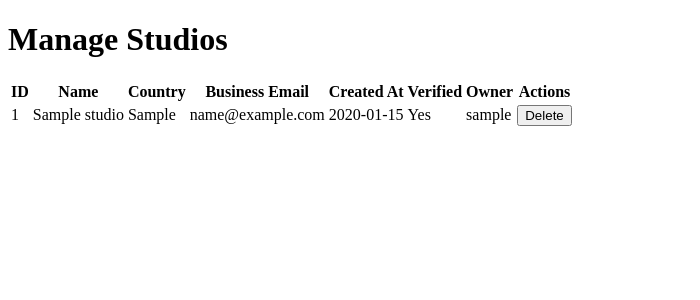
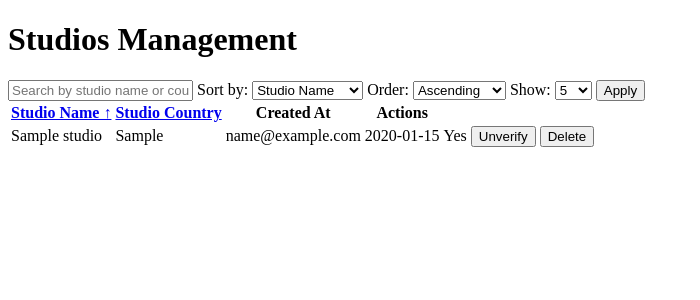
Before and after one commit to dan24-T/Movie-Recommendation-and-Rating-System, a Flask app: page /admin/studios/ in a window 1280 px wide. Shown: the part 107-407 px from the top of the page, without its empty margins (0-700 px from the left). Run offline with Flask 3, Linux system fonts and the light colour scheme; the visitor is signed in with stand-in values (Sample User, id 1); tables that the repository leaves empty hold one stand-in row (values such as "Sample post").

Commit message:
new changes

```diff
--- a/admin.py
+++ b/admin.py
@@ -167,22 +167,68 @@ def admin_studios():
         flash('Unauthorized access.', 'error')
         return redirect(url_for('auth.login'))
 
+    # Get query parameters for pagination, sorting, and search
+    search_query = request.args.get('search', '')
+    sort_by = request.args.get('sort_by', 'studio_name')  # Default sort by studio_name
+    sort_order = request.args.get('sort_order', 'asc')  # Default sort order is ascending
+    per_page = int(request.args.get('per_page', 5))
+    page = int(request.args.get('page', 1))
+    offset = (page - 1) * per_page
+
     conn = get_db_connection()
     cur = conn.cursor()
-    cur.execute('''
+
+    # Apply search filter if needed
+    if search_query:
+        query = f"""
+        SELECT COUNT(*) FROM studios WHERE studio_name LIKE ? OR studio_country LIKE ?
+        """
+        cur.execute(query, (f"%{search_query}%", f"%{search_query}%"))
+        total_studios = cur.fetchone()[0]
+
+        query = f"""
         SELECT s.id, s.studio_name, s.studio_country, s.business_email, s.created_at, s.verified, u.username
         FROM studios s
         JOIN users u ON s.user_id = u.id
-    ''')
+        WHERE s.studio_name LIKE ? OR s.studio_country LIKE ?
+        ORDER BY {sort_by} {sort_order}
+        LIMIT ? OFFSET ?
+        """
+        cur.execute(query, (f"%{search_query}%", f"%{search_query}%", per_page, offset))
+    else:
+        query = "SELECT COUNT(*) FROM studios"
+        cur.execute(query)
+        total_studios = cur.fetchone()[0]
+
+        query = f"""
+        SELECT s.id, s.studio_name, s.studio_country, s.business_email, s.created_at, s.verified, u.username
+        FROM studios s
+        JOIN users u ON s.user_id = u.id
+        ORDER BY {sort_by} {sort_order}
+        LIMIT ? OFFSET ?
+        """
+        cur.execute(query, (per_page, offset))
+
     studios = cur.fetchall()
     conn.close()
 
-    return render_template('admins/studios.html', studios=studios)
+    # Calculate total pages
+    total_pages = math.ceil(total_studios / per_page)
+
+    return render_template('admins/studios.html',
+                           studios=studios,
+                           search_query=search_query,
+                           sort_by=sort_by,
+                           sort_order=sort_order,
+                           per_page=per_page,
+                           page=page,
+                           total_pages=total_pages)
+
 
 @admin.route('/admin/verify_studio/<int:studio_id>/', methods=['POST'])
 def verify_studio(studio_id):
     """
-    Route to verify a studio.
+    Route to toggle the verification status of a studio.
     """
     if 'username' not in session or not session.get('is_admin'):
         flash('Unauthorized access.', 'error')
@@ -190,13 +236,22 @@ def verify_studio(studio_id):
 
     conn = get_db_connection()
     cur = conn.cursor()
-    cur.execute("UPDATE studios SET verified = 1 WHERE id = ?", (studio_id,))
-    conn.commit()
+
+    # Get the current verification status
+    cur.execute("SELECT verified FROM studios WHERE id = ?", (studio_id,))
+    studio = cur.fetchone()
+
+    if studio:
+        # Toggle verification status
+        new_status = 0 if studio['verified'] else 1
+        cur.execute("UPDATE studios SET verified = ? WHERE id = ?", (new_status, studio_id))
+        conn.commit()
+        flash(f"Studio {'verified' if new_status else 'unverified'} successfully.", 'success')
+    else:
+        flash('Studio not found.', 'error')
+
     conn.close()
-
-    flash('Studio verified successfully.', 'success')
     return redirect(url_for('admin.admin_studios'))
-
 
 @admin.route('/admin/delete_studio/<int:studio_id>/', methods=['POST'])
 def delete_studio(studio_id):
--- a/main.py
+++ b/main.py
@@ -1,6 +1,8 @@
 from flask import Flask, redirect, url_for, session, flash, render_template
 import os
 import sqlite3
+import json
+import pandas as pd
 
 # Import Blueprints
 from auth import auth
@@ -32,19 +34,87 @@ def index():
 @app.route('/home/')
 def home():
     """
-    Home route for users. Displays user details if logged in.
+    Home route for users. Displays user details and sections for different movie categories.
     """
     if 'username' not in session:
         flash('Unauthorized access.', 'error')
         return redirect(url_for('auth.login'))
 
+    # Connect to the database
     conn = sqlite3.connect('database.db')
+
+    # Fetch user details
     cur = conn.cursor()
     cur.execute("SELECT username, first_name, last_name FROM users WHERE username = ?", (session['username'],))
     user = cur.fetchone()
+
+    # Load movies into a DataFrame
+    movies_df = pd.read_sql_query("SELECT * FROM movies", conn)
+
+    # Filter top rated, action, animation, and comedy movies
+    top_rated = movies_df.sort_values(by='vote_average', ascending=False).head(5)
+    action_movies = movies_df[movies_df['genres'].str.contains('Action')].head(5)
+    animation_movies = movies_df[movies_df['genres'].str.contains('Animation')].head(5)
+    comedy_movies = movies_df[movies_df['genres'].str.contains('Comedy')].head(5)
+
     conn.close()
 
-    return render_template('home.html', user={'username': user[0], 'first_name': user[1], 'last_name': user[2]})
+    return render_template(
+        'home.html',
+        user={'username': user[0], 'first_name': user[1], 'last_name': user[2]},
+        top_rated=top_rated,
+        action_movies=action_movies,
+        animation_movies=animation_movies,
+        comedy_movies=comedy_movies
+    )
+
+@app.route('/movie/<int:movie_id>/')
+def movie_details(movie_id):
+    """
+    Route to display the details of a specific movie.
+    """
+    conn = sqlite3.connect('database.db')
+
+    # Fetch movie details by ID
+    cur = conn.cursor()
+    cur.execute("SELECT * FROM movies WHERE id = ?", (movie_id,))
+    movie = cur.fetchone()
+
+    if not movie:
+        flash('Movie not found.', 'error')
+        return redirect(url_for('home'))
+
+    # Convert the fetched data to a dictionary
+    movie_details = {
+        'id': movie[0],
+        'title': movie[1],
+        'overview': movie[2],
+        'vote_average': movie[3],
+        'genres': movie[4],  # Ensure this is a string
+        'release_date': movie[5],
+        'backdrop_path': movie[16],  # Assuming you have a backdrop_path column
+    }
+
+    # Debugging output to check the movie details
+    print("Movie Details:")
+    print(movie_details)
+
+    # Check if genres is already a list; if not, try to evaluate it
+    if isinstance(movie_details['genres'], str):
+        try:
+            movie_details['genres'] = eval(movie_details['genres'])
+        except (SyntaxError, NameError):
+            flash('Error parsing genres.', 'error')
+            movie_details['genres'] = []
+    elif not isinstance(movie_details['genres'], list):
+        # If it's not a string or list, log the error
+        flash('Unexpected genres format.', 'error')
+        movie_details['genres'] = []
+
+    conn.close()
+
+    return render_template('movie_details.html', movie=movie_details)
+
 
 if __name__ == '__main__':
     app.run(host='0.0.0.0', port=5002, debug=True)
--- a/templates/admins/studios.html
+++ b/templates/admins/studios.html
@@ -5,44 +5,100 @@
 {% endblock %}
 
 {% block content %}
-<div class="container">
-    <h1>Manage Studios</h1>
-    <table class="table">
+<h1>Studios Management</h1>
+
+<!-- Search and Filter Form -->
+<form method="GET" action="{{ url_for('admin.admin_studios') }}">
+    <input type="text" name="search" value="{{ search_query }}" placeholder="Search by studio name or country...">
+
+    <!-- Sorting Options -->
+    <label for="sort_by">Sort by:</label>
+    <select name="sort_by" id="sort_by" onchange="this.form.submit()">
+        <option value="studio_name" {% if sort_by == 'studio_name' %}selected{% endif %}>Studio Name</option>
+        <option value="studio_country" {% if sort_by == 'studio_country' %}selected{% endif %}>Studio Country</option>
+        <option value="created_at" {% if sort_by == 'created_at' %}selected{% endif %}>Created At</option>
+    </select>
+
+    <label for="sort_order">Order:</label>
+    <select name="sort_order" id="sort_order" onchange="this.form.submit()">
+        <option value="asc" {% if sort_order == 'asc' %}selected{% endif %}>Ascending</option>
+        <option value="desc" {% if sort_order == 'desc' %}selected{% endif %}>Descending</option>
+    </select>
+
+    <!-- Per Page Option -->
+    <label for="per_page">Show:</label>
+    <select name="per_page" id="per_page" onchange="this.form.submit()">
+        <option value="5" {% if per_page == 5 %}selected{% endif %}>5</option>
+        <option value="10" {% if per_page == 10 %}selected{% endif %}>10</option>
+        <option value="15" {% if per_page == 15 %}selected{% endif %}>15</option>
+        <option value="20" {% if per_page == 20 %}selected{% endif %}>20</option>
+    </select>
+
+    <button type="submit">Apply</button>
+</form>
+
+<!-- Studios Table -->
+<table>
     <thead>
         <tr>
-                <th>ID</th>
-                <th>Name</th>
-                <th>Country</th>
-                <th>Business Email</th>
+            <th>
+                <a href="{{ url_for('admin.admin_studios', sort_by='studio_name', sort_order='asc' if sort_order == 'desc' else 'desc', search=search_query, per_page=per_page, page=page) }}">
+                    Studio Name
+                    {% if sort_by == 'studio_name' %}
+                        {% if sort_order == 'asc' %}↑{% else %}↓{% endif %}
+                    {% endif %}
+                </a>
+            </th>
+            <th>
+                <a href="{{ url_for('admin.admin_studios', sort_by='studio_country', sort_order='asc' if sort_order == 'desc' else 'desc', search=search_query, per_page=per_page, page=page) }}">
+                    Studio Country
+                    {% if sort_by == 'studio_country' %}
+                        {% if sort_order == 'asc' %}↑{% else %}↓{% endif %}
+                    {% endif %}
+                </a>
+            </th>
             <th>Created At</th>
-                <th>Verified</th>
-                <th>Owner</th>
             <th>Actions</th>
         </tr>
     </thead>
     <tbody>
         {% for studio in studios %}
         <tr>
-                <td>{{ studio[0] }}</td>
-                <td>{{ studio[1] }}</td>
-                <td>{{ studio[2] }}</td>
-                <td>{{ studio[3] }}</td>
-                <td>{{ studio[4] }}</td>
-                <td>{{ 'Yes' if studio[5] else 'No' }}</td>
-                <td>{{ studio[6] }}</td>
+            <td>{{ studio['studio_name'] }}</td>
+            <td>{{ studio['studio_country'] }}</td>
+            <td>{{ studio['business_email'] }}</td>
+            <td>{{ studio['created_at'] }}</td>
+            <td>{{ 'Yes' if studio['verified'] else 'No' }}</td>
             <td>
-                    {% if not studio[5] %}
-                    <form method="POST" action="{{ url_for('admin.verify_studio', studio_id=studio[0]) }}">
-                        <button type="submit" class="btn btn-secondary">Verify</button>
+                <form method="POST" action="{{ url_for('admin.verify_studio', studio_id=studio['id']) }}" style="display:inline;">
+                    <button type="submit">
+                        {{ 'Unverify' if studio['verified'] else 'Verify' }}
+                    </button>
                 </form>
-                    {% endif %}
-                    <form method="POST" action="{{ url_for('admin.delete_studio', studio_id=studio[0]) }}">
-                        <button type="submit" class="btn btn-danger">Delete</button>
+                <form method="POST" action="{{ url_for('admin.delete_studio', studio_id=studio['id']) }}" style="display:inline;">
+                    <button type="submit" onclick="return confirm('Are you sure you want to delete this studio?')">Delete</button>
                 </form>
             </td>
         </tr>
         {% endfor %}
     </tbody>
 </table>
+
+<!-- Pagination Controls -->
+{% if total_pages > 1 %}
+<div>
+    <span>Page {{ page }} of {{ total_pages }}</span>
+    <div style="margin-top: 10px;">
+        {% if page > 1 %}
+            <a href="{{ url_for('admin.admin_studios', sort_by=sort_by, sort_order=sort_order, search=search_query, per_page=per_page, page=1) }}">First</a>
+            <a href="{{ url_for('admin.admin_studios', sort_by=sort_by, sort_order=sort_order, search=search_query, per_page=per_page, page=page-1) }}">Previous</a>
+        {% endif %}
+        {% if page < total_pages %}
+            <a href="{{ url_for('admin.admin_studios', sort_by=sort_by, sort_order=sort_order, search=search_query, per_page=per_page, page=page+1) }}">Next</a>
+            <a href="{{ url_for('admin.admin_studios', sort_by=sort_by, sort_order=sort_order, search=search_query, per_page=per_page, page=total_pages) }}">Last</a>
+        {% endif %}
     </div>
+</div>
+{% endif %}
+
 {% endblock %}
```
Also changed, not shown: templates/home.html (+81 -19 lines), templates/movie_details.html (added, +17 -0 lines). Lines whose indentation alone changed are shown as unchanged.
